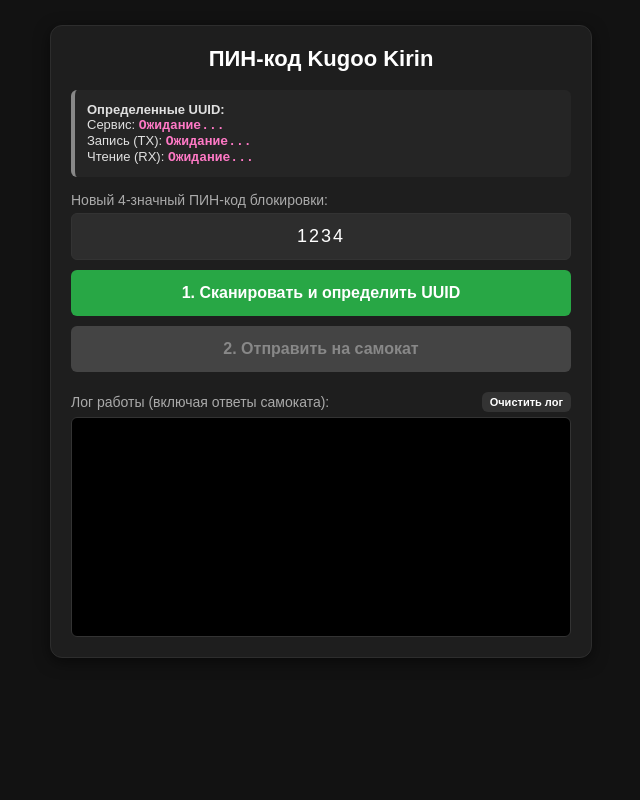
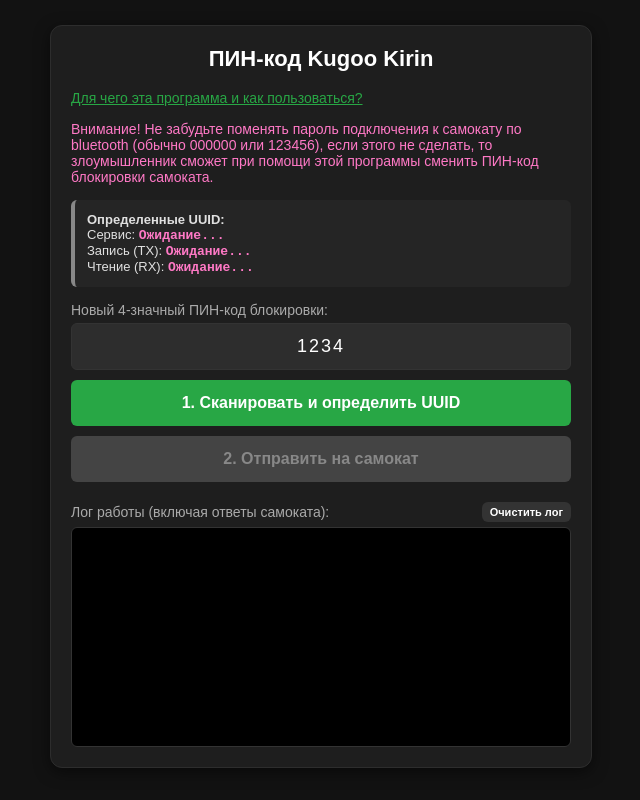
Before and after one commit to Romkar/kugoo, a plain HTML site: page index.html in a window 1280 px wide. Shown: the whole page, without its empty margins (319-959 px from the left). Drawn offline with Linux system fonts and the light colour scheme.

Commit message:
Add files via upload

```diff
--- a/index.html
+++ b/index.html
@@ -37,6 +37,10 @@
 
 <div class="card">
     <h2>ПИН-код Kugoo Kirin</h2>
+
+	<label> <a href="https://github.com/Romkar/kugoo" style="color: #28a745;">Для чего эта программа и как пользоваться?</a></label>
+
+	<label style="color: #ff79c6;">Внимание! Не забудьте поменять пароль подключения к самокату по bluetooth (обычно 000000 или 123456), если этого не сделать, то злоумышленник сможет при помощи этой программы сменить ПИН-код блокировки самоката.</label>
 
     <div class="info-box" id="statusBox">
         <strong>Определенные UUID:</strong><br>
```
